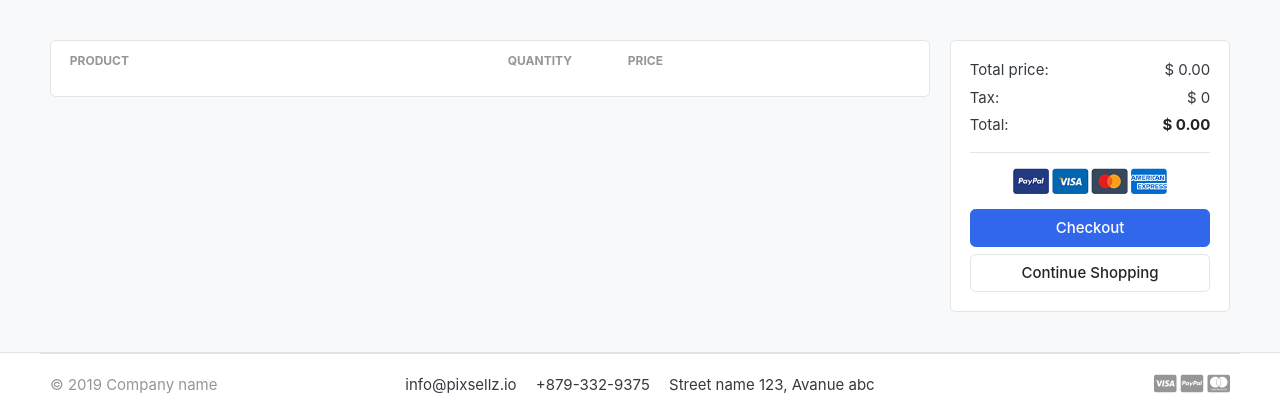
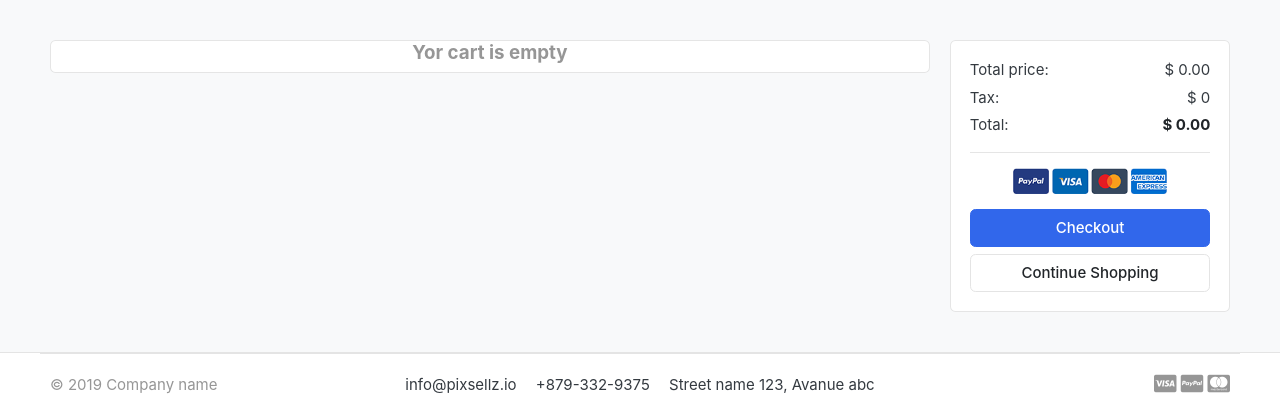
Before and after one commit to rivka-levit/greatkart-store, a Django app: page /cart/ in a window 1280 px wide. Shown: the part 118-538 px from the top of the page. Run offline with Django 4.2, Linux system fonts and the light colour scheme; tables that the repository leaves empty hold one stand-in row (values such as "Sample post"); lists and menus that the app fills with data are empty; some libraries are stand-ins or nearby versions; some web fonts are replaced.

Commit message:
add remove_item and empty cart text

```diff
--- a/carts/templates/carts/cart.html
+++ b/carts/templates/carts/cart.html
@@ -2,6 +2,7 @@
 {% load static %}
 
 {% block content %}
+
 <section class="section-content padding-y bg">
 <div class="container">
 
@@ -10,6 +11,7 @@
 <div class="row">
 	<aside class="col-lg-9">
 <div class="card">
+{% if cart_items %}
 <table class="table table-borderless table-shopping-cart">
 <thead class="text-muted">
 <tr class="small text-uppercase">
@@ -52,12 +54,15 @@
             </div> <!-- price-wrap .// -->
         </td>
         <td class="text-right">
-        <a href="" class="btn btn-danger"> Remove</a>
+        <a href="{% url 'cart:remove_item' item.id %}" class="btn btn-danger"> Remove</a>
         </td>
     </tr>
 {% endfor %}
 </tbody>
 </table>
+{% else %}
+    <h5 class="text-center text-muted">Yor cart is empty</h5>
+{% endif %}
 </div> <!-- card.// -->
 
 	</aside> <!-- col.// -->
@@ -88,7 +93,6 @@
 
 </aside> <!-- col.// -->
 
-
 </div> <!-- row.// -->
 <!-- ============================ COMPONENT 1 END .// ================================= -->
 
--- a/carts/urls.py
+++ b/carts/urls.py
@@ -1,9 +1,10 @@
 from django.urls import path
-from .views import CartView, add_cart
+from .views import CartView, add_cart, remove_item
 
 app_name = 'cart'
 
 urlpatterns = [
     path('', CartView.as_view(), name='detail'),
-    path('add_cart/<int:product_id>', add_cart, name='add_cart')
+    path('add_cart/<int:product_id>', add_cart, name='add_cart'),
+    path('remove_item/<int:item_id>', remove_item, name='remove_item')
 ]
--- a/carts/views.py
+++ b/carts/views.py
@@ -52,3 +52,9 @@ def add_cart(request, product_id):
         )
     cart_item.save()
     return redirect('cart:detail')
+
+
+def remove_item(request, item_id):
+    item = CartItem.objects.get(id=item_id)
+    item.delete()
+    return redirect(request.META['HTTP_REFERER'])
```
